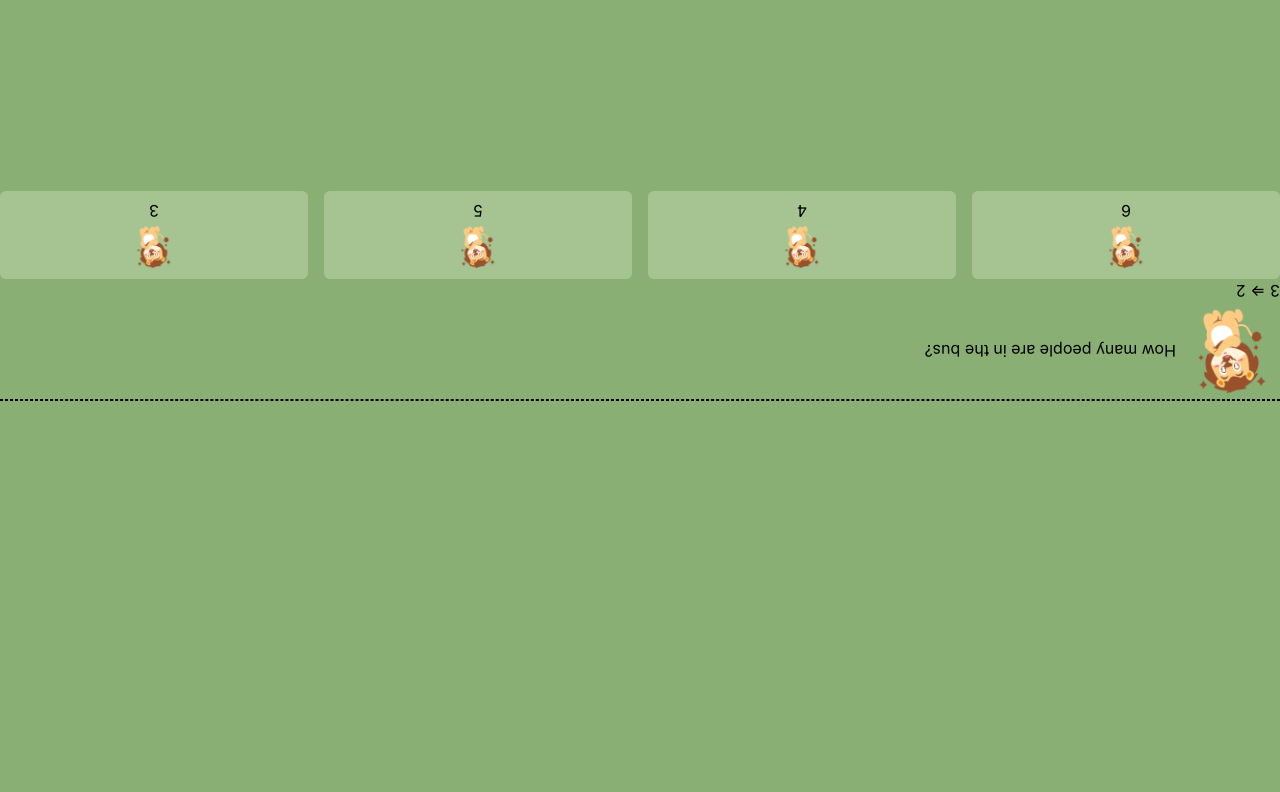
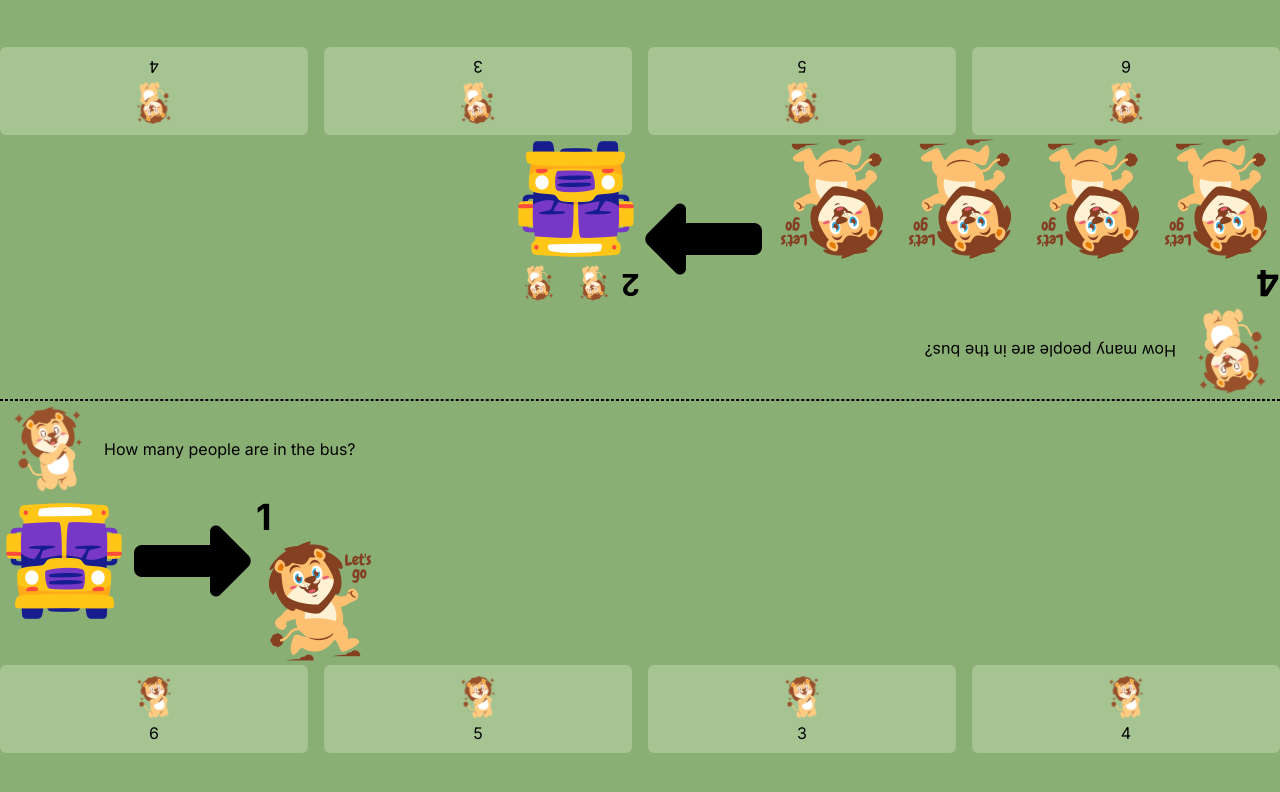
Before and after one commit to zeo/use-prototype, a Vue app: page /games/bus/multi in a window 1280 px wide. Shown: the top 792 px of the page. Built offline with nearby package versions, Linux system fonts and the light colour scheme.

Commit message:
bus game multiplayer finished

```diff
--- a/src/pages/games/bus/BusGameMulti.vue
+++ b/src/pages/games/bus/BusGameMulti.vue
@@ -1,23 +1,33 @@
 <script setup lang="ts">
-import {SplitScreen} from "../../../components";
+import { ref } from "vue";
 import lionPng from "../../../assets/lion.png";
 import lionSuccessPng from "../../../assets/lion-success.png";
 import lionNoPng from "../../../assets/lion-no.png";
-import {ref} from "vue";
-import {generateRandomNumberBetween} from "../../../utils/math.ts";
-import {shuffleArray} from "../../../utils/array.ts";
+import lionGo from "../../../assets/lion-go.png"
+import bus from "../../../assets/bus.png"
+import arrow from "../../../assets/arrow.png"
+import { generateRandomNumberBetween } from "../../../utils/math";
+import { shuffleArray } from "../../../utils/array";
+import {SplitScreen} from "../../../components";
+
 
 const inBus = ref(generateRandomNumberBetween(0, 3));
-const enterBus = ref(generateRandomNumberBetween(1, 4));
-const answer = ref(inBus.value + enterBus.value);
+const enterBus = ref(generateRandomNumberBetween(inBus.value >= 1 ? 1 : 2, 5));
+const leaveBus = ref(generateRandomNumberBetween(1, inBus.value + enterBus.value - 1 ))
+const answer = ref(inBus.value + enterBus.value - leaveBus.value);
 
-const answers = ref(shuffleArray([answer.value, answer.value - 2, answer.value - 1, answer.value + 1]));
+const answers = ref(shuffleArray(Array.from({length: 4}, (_, i) => answer.value + i - ((answer.value - 2) >= 0 ? 2 : 0))));
 const answerIndex = ref(answers.value.indexOf(answer.value));
-const selectedAnswer = ref<number | null>(null);
+const playerOneAnswer = ref<number | null>(null);
+const playerTwoAnswer = ref<number | null>(null);
 
-const selectAnswer = (i: number) => {
-  selectedAnswer.value = i;
+const selectAnswerOne = (i: number) => {
+  playerOneAnswer.value = i;
 };
+
+const selectAnswerTwo = (i: number) => {
+  playerTwoAnswer.value = i;
+}
 
 </script>
 
@@ -32,12 +42,32 @@ const selectAnswer = (i: number) => {
         </div>
       </div>
 
-      <div v-if="selectedAnswer === null">
-        {{ enterBus }} => {{ inBus }}
+      <div v-if="playerOneAnswer === null || (playerTwoAnswer != playerOneAnswer)">
+        <div class="flex flex-col">
+          <div class="flex flex-row">
+            <div class="flex flex-col">
+              <h1 class="font-bold text-4xl">{{ enterBus }}</h1>
+              <div class="flex flex-row">
+                <img v-for="_ in enterBus" :src="lionGo" class="mx-auto w-32 h-auto">
+              </div>
+            </div>
+            <div>
+              <img :src="arrow" class="mx-auto w-32 h-auto rotate-90">
+            </div>
+            <div>
+              <div class="flex flex-row">
+                <h1 class="font-bold text-3xl">{{ inBus }}</h1>
+                <img v-for="_ in inBus" :src="lionPng" class="mx-auto w-10 h-auto">
+              </div>
+
+              <img :src="bus" class="mx-auto w-32 h-auto">
+            </div>
+          </div>
+        </div>
       </div>
 
       <div v-else class="m-auto">
-        <img :src="selectedAnswer ? lionSuccessPng : lionNoPng" class="w-64 h-auto"/>
+        <img :src="playerOneAnswer == answerIndex ? lionSuccessPng : lionNoPng" class="w-64 h-auto"/>
       </div>
 
 
@@ -45,17 +75,59 @@ const selectAnswer = (i: number) => {
         <button
             v-for="(answer, i) in answers"
             class="rounded-md py-2"
-            :class="(selectedAnswer === null || selectedAnswer != i) ? 'bg-chelsea-cucumber-300' : (selectedAnswer === answerIndex ? 'bg-green-300' : 'bg-red-300')"
-            @click="selectAnswer(i)"
+            :class="(playerOneAnswer === null || playerOneAnswer != i) ? 'bg-chelsea-cucumber-300'
+            : (playerOneAnswer === playerTwoAnswer ?  (playerOneAnswer === answerIndex ? 'bg-green-300' : 'bg-red-300') : 'bg-blue-300')"
+            @click="selectAnswerOne(i)"
         >
           <img :src="lionPng" class="mx-auto w-12 h-auto"/>
           {{ answer }}
         </button>
       </div>
-
     </template>
     <template #two>
+      <div class="flex flex-row">
+        <div class="flex flex-row gap-2">
+          <img :src="lionPng" class="w-24 h-auto">
+          <p class="my-auto">How many people are in the bus?</p>
+        </div>
+      </div>
 
+      <div v-if="playerTwoAnswer === null || (playerOneAnswer != playerTwoAnswer)">
+        <div class="flex flex-col">
+          <div class="flex flex-row">
+            <div>
+              <img :src="bus" class="mx-auto w-32 h-auto">
+            </div>
+            <div>
+              <img :src="arrow" class="mx-auto w-32 h-auto rotate-90">
+            </div>
+            <div class="flex flex-col">
+              <h1 class="font-bold text-4xl">{{ leaveBus }}</h1>
+              <div class="flex flex-row">
+                <img v-for="_ in leaveBus" :src="lionGo" class="mx-auto w-32 h-auto">
+              </div>
+            </div>
+          </div>
+        </div>
+      </div>
+
+      <div v-else class="m-auto">
+        <img :src="playerTwoAnswer == answerIndex ? lionSuccessPng : lionNoPng" class="w-64 h-auto"/>
+      </div>
+
+
+      <div class="grid grid-cols-4 gap-4">
+        <button
+            v-for="(answer, i) in answers"
+            class="rounded-md py-2"
+            :class="(playerTwoAnswer === null || playerTwoAnswer != i) ? 'bg-chelsea-cucumber-300' :
+                (playerOneAnswer === playerTwoAnswer ? (playerTwoAnswer === answerIndex ? 'bg-green-300' : 'bg-red-300') : 'bg-blue-300')"
+            @click="selectAnswerTwo(i)"
+        >
+          <img :src="lionPng" class="mx-auto w-12 h-auto"/>
+          {{ answer }}
+        </button>
+      </div>
     </template>
   </SplitScreen>
   </div>
--- a/src/pages/games/bus/BusGameSingle.vue
+++ b/src/pages/games/bus/BusGameSingle.vue
@@ -34,7 +34,6 @@ const selectAnswer = (i: number) => {
         </div>
 
         <div v-if="selectedAnswer === null">
-            {{ enterBus }} => {{ inBus }} => {{ leaveBus }}
           <div class="flex flex-col">
             <div class="flex flex-row">
               <div class="flex flex-col">
```
